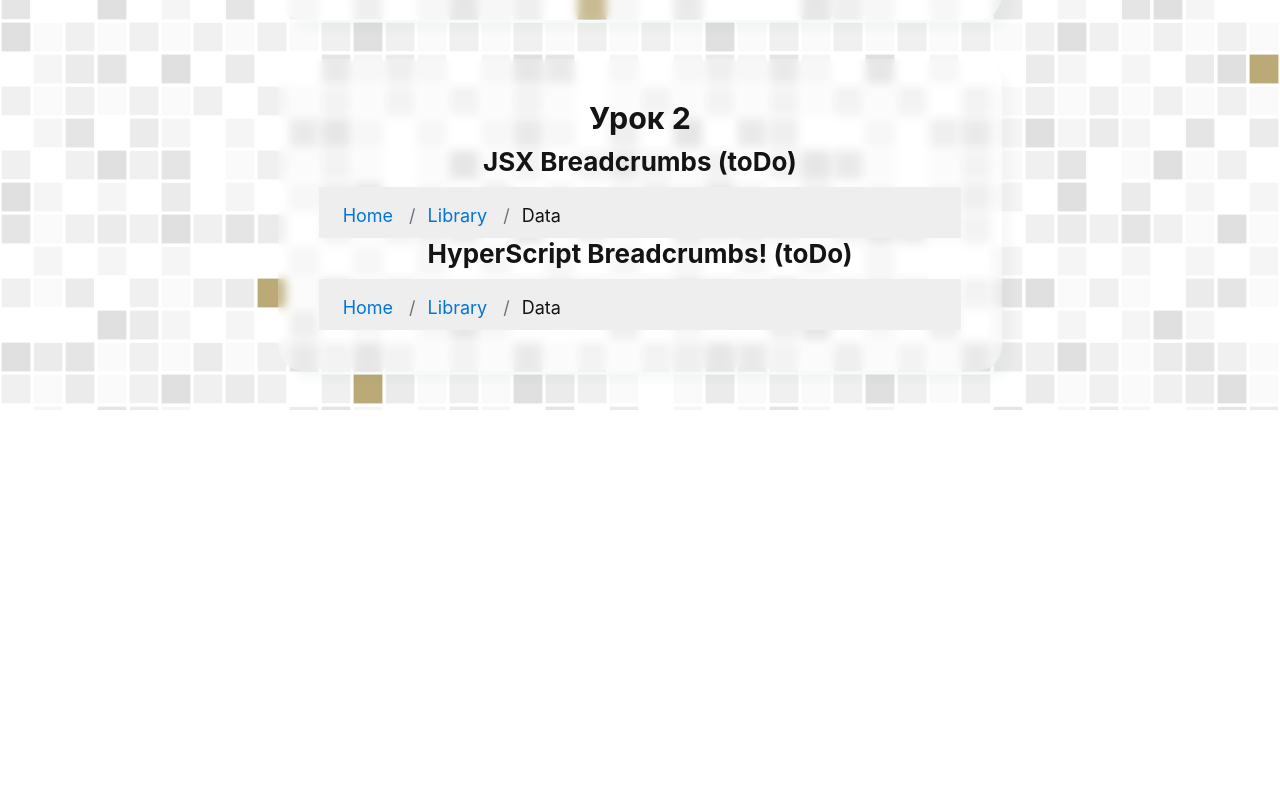
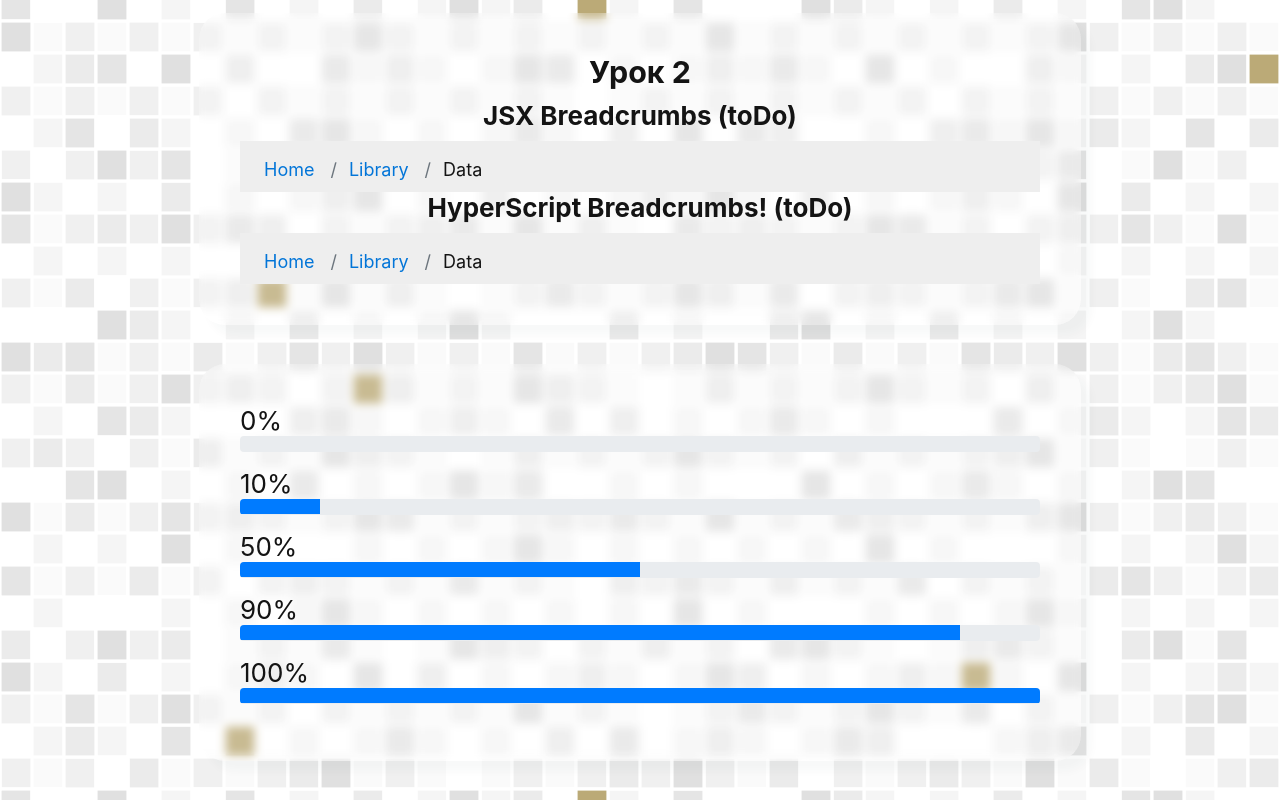
Before and after one commit to ybeliaev/react-basics-course, a React (Create React App) app: page / in a window 1280 px wide. Shown: the part 427-1227 px from the top of the page. Before the commit the page ends 837 px from the top, so only its background shows below. Built offline with nearby package versions, Linux system fonts and the light colour scheme.

Commit message:
progress bar add

```diff
--- a/src/App.js
+++ b/src/App.js
@@ -2,26 +2,23 @@ import React from "react";
 
 import Lesson1 from "./lessons/1-jsx-to-hyperscript/Lesson1";
 import Lesson2 from "./lessons/2-hyperscript-to-jsx/Lesson2";
+import Lesson3 from "./lessons/3-progress-bar/Lesson3";
 
 const title = React.createElement(
   "h1",
   { class: "xxx", style:{color: '#4d2600'} },
   "Примеры работ курса."
 );
-const subTitle = React.createElement(
-  "h3",
-  { class: "xxx", style:{color: '#4d2600'} },
-  "Откоментируйте нужную строку с элементом."
-);
+
 function App() {
   return (
     <div className="wrapper">
       <div>
         {title}
-        {subTitle}
 
         <Lesson1/>
         <Lesson2/>
+        <Lesson3/>
       </div>
     </div>
   );
--- a/src/lessons/1-jsx-to-hyperscript/Lesson1.js
+++ b/src/lessons/1-jsx-to-hyperscript/Lesson1.js
@@ -3,7 +3,7 @@ import React from 'react';
 import styled from 'styled-components'
 import "./style.css"
 
-import ReactLogo from  "./close.svg"
+// import ReactLogo from  "./close.svg"
 
 const AlertStyled = styled.div`
     position: relative;
--- /dev/null
+++ b/src/lessons/3-progress-bar/Lesson3.js
@@ -0,0 +1,49 @@
+import React from 'react';
+import styled from "styled-components"
+
+const Wrapper = styled.div`
+    margin-bottom: 0.75rem;
+
+`
+const Div = styled.div `
+    height: 1rem;
+    overflow: hidden;
+    font-size: .75rem;
+    background-color: #e9ecef;
+    border-radius: .25rem;
+    margin-bottom: 1rem;
+
+`
+const MyBar = styled.div `
+    width: ${props => props.percent}%;
+    height: 15px;
+    background-color: #007BFF;
+    line-height: 30px;
+    color: white;
+  `
+
+function Progress({percent}) {
+    // toDO
+    return <>
+        <span>{percent}%</span>
+        <Div>
+            <MyBar percent={percent}/>
+        </Div>
+    </>
+  }
+
+Progress.propTypes = {
+    // toDO
+  }
+
+export default function Lesson3() {
+    return <div className="wrapper_lesson">
+      <div style={{width: "800px"}}>
+        <Wrapper><Progress percent={0}/></Wrapper>
+        <Wrapper><Progress percent={10}/></Wrapper>
+        <Wrapper><Progress percent={50}/></Wrapper>
+        <Wrapper><Progress percent={90}/></Wrapper>
+        <Wrapper><Progress percent={100}/></Wrapper>
+      </div>
+    </div>
+  }
```
Also changed, not shown: src/lessons/4-common-card/Lesson4.js (added, +45 -0 lines), 1 other file (tests, documents, lock files or other folders).
